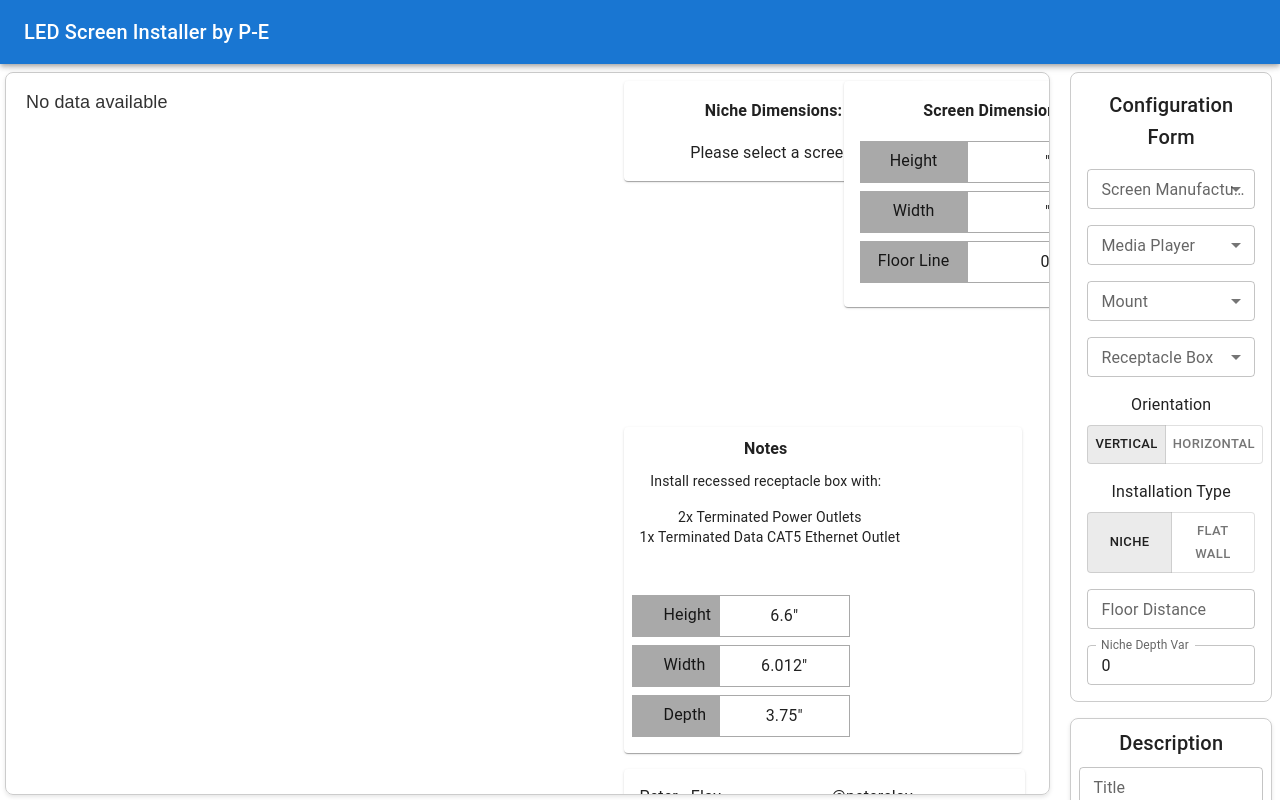
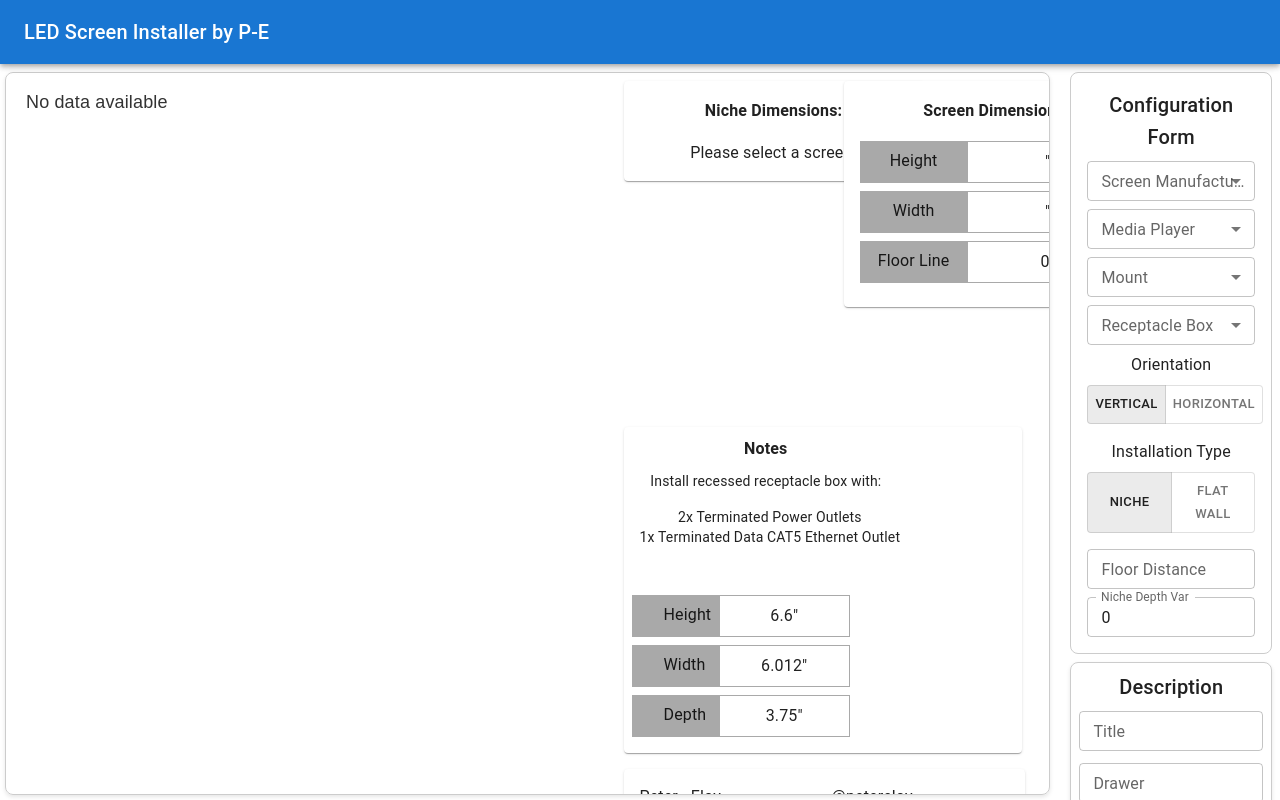
Before and after one commit to Peter-Eloy/ledInstaller, a React (Vite) app: page / in a window 1280 px wide. Built offline with nearby package versions, Linux system fonts and the light colour scheme.

Commit message:
💄 minor changes in mb config component

```diff
--- a/src/components/configuration/index.jsx
+++ b/src/components/configuration/index.jsx
@@ -18,12 +18,12 @@ const Configuration = ({ currentConfig, onConfigChange }) => {
     const receptacleBoxes = receptableBoxData.map((box) => box['MFG. PART'])
 
     return (
-        <Box sx={{ p: 2, border: '1px solid #ccc', borderRadius: '8px', mb: 2, width: '100%' }}>
-            <Typography variant='h6' sx={{ mb: 2 }}>
+        <Box sx={{ p: 2, border: '1px solid #ccc', borderRadius: '8px', mb: 1, width: '100%' }}>
+            <Typography variant='h6' sx={{ mb: 1 }}>
                 Configuration Form
             </Typography>
 
-            <FormControl fullWidth sx={{ mb: 2 }} size='small'>
+            <FormControl fullWidth sx={{ mb: 1 }} size='small'>
                 <InputLabel>Screen Manufacturer</InputLabel>
                 <Select value={currentConfig.selectedScreen} onChange={(e) => handleChange('selectedScreen', e.target.value)}>
                     {screenManufacturers.map((manufacturer, index) => (
@@ -34,7 +34,7 @@ const Configuration = ({ currentConfig, onConfigChange }) => {
                 </Select>
             </FormControl>
 
-            <FormControl fullWidth sx={{ mb: 2 }} size='small'>
+            <FormControl fullWidth sx={{ mb: 1 }} size='small'>
                 <InputLabel>Media Player</InputLabel>
                 <Select value={currentConfig.selectedMediaPlayer} onChange={(e) => handleChange('selectedMediaPlayer', e.target.value)}>
                     {mediaPlayers.map((part, index) => (
@@ -45,7 +45,7 @@ const Configuration = ({ currentConfig, onConfigChange }) => {
                 </Select>
             </FormControl>
 
-            <FormControl fullWidth sx={{ mb: 2 }} size='small'>
+            <FormControl fullWidth sx={{ mb: 1 }} size='small'>
                 <InputLabel>Mount</InputLabel>
                 <Select value={currentConfig.selectedMount} onChange={(e) => handleChange('selectedMount', e.target.value)}>
                     {mounts.map((part, index) => (
@@ -56,7 +56,7 @@ const Configuration = ({ currentConfig, onConfigChange }) => {
                 </Select>
             </FormControl>
 
-            <FormControl fullWidth sx={{ mb: 2 }} size='small'>
+            <FormControl fullWidth sx={{ mb: 1 }} size='small'>
                 <InputLabel>Receptacle Box</InputLabel>
                 <Select value={currentConfig.selectedBox} onChange={(e) => handleChange('selectedBox', e.target.value)}>
                     {receptacleBoxes.map((part, index) => (
@@ -99,7 +99,7 @@ const Configuration = ({ currentConfig, onConfigChange }) => {
                 label='Floor Distance'
                 fullWidth
                 size='small'
-                sx={{ mt: 2, mb: 2 }}
+                sx={{ mt: 2, mb: 1 }}
                 value={currentConfig.floorDistance}
                 onChange={(e) => handleChange('floorDistance', e.target.value)}
             />
```
